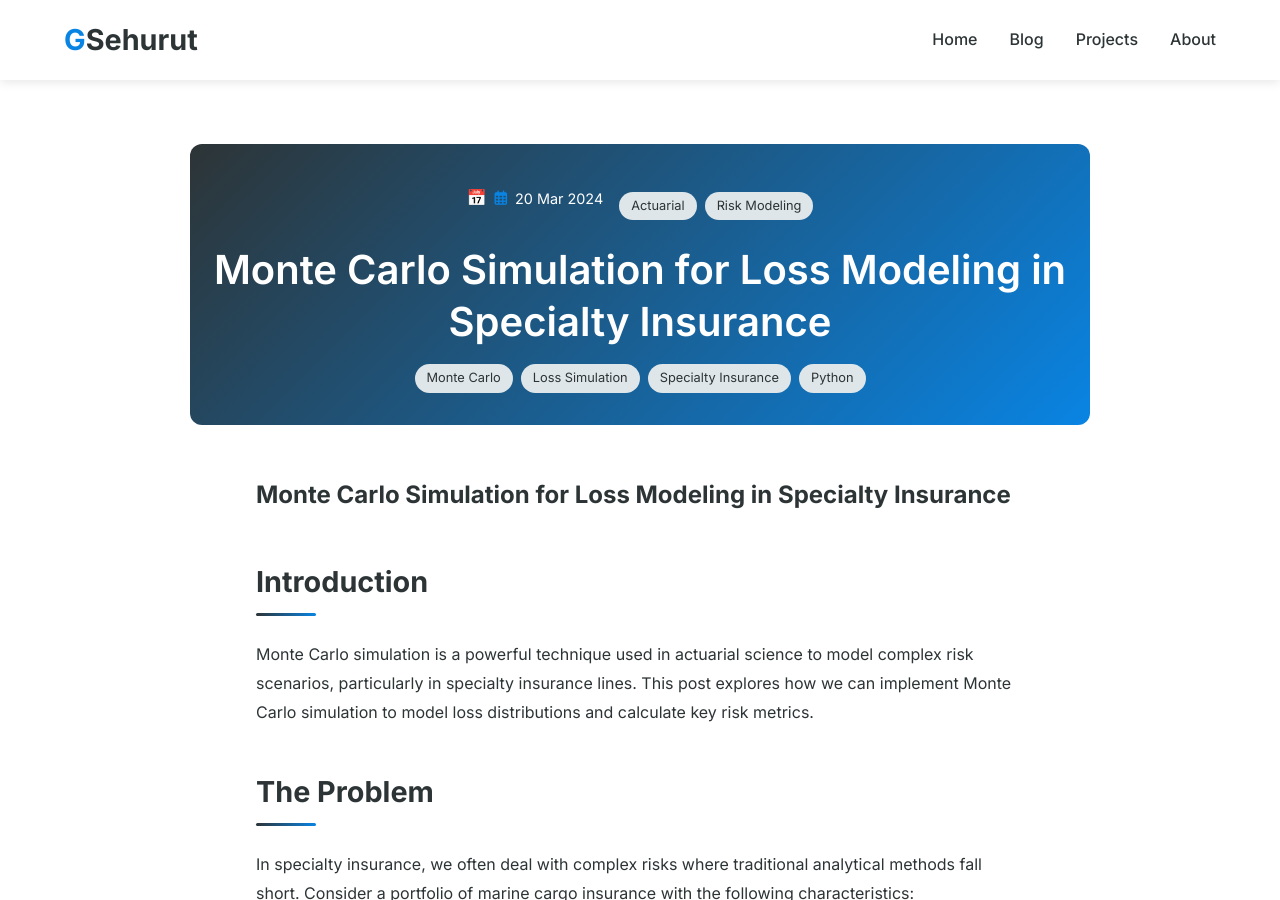
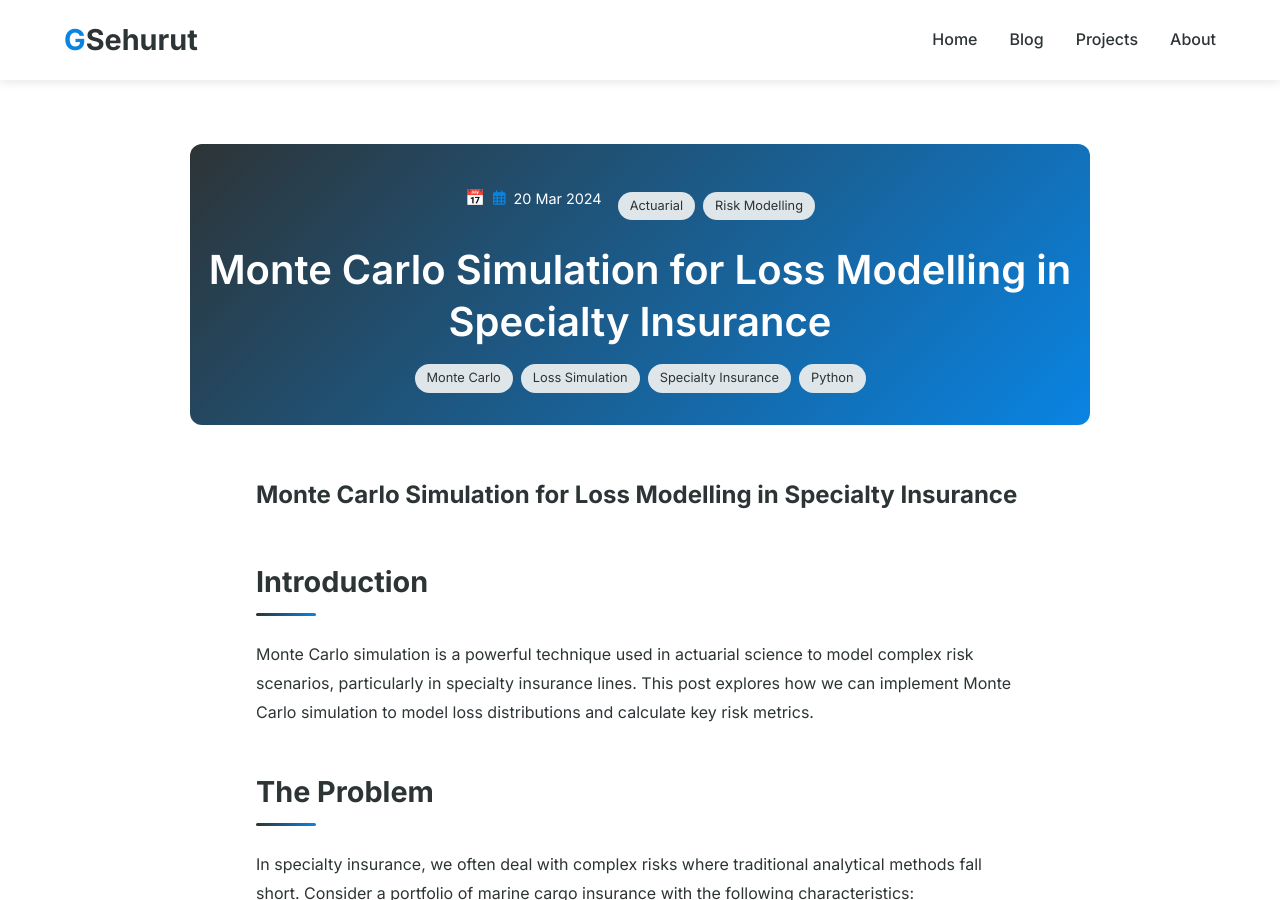
Before and after one commit to GSehurut/GSehurut.github.io, a Jekyll site: the page built from _posts/2024-03-20-loss-simulation-monte-carlo.md, in a window 1280 px wide and 900 px high. Built offline with Jekyll 4.4.1, drawn with Linux system fonts in a browser that asks for light colours; nearby versions of some CDN libraries.

Commit message:
updating the readme file

```diff
--- a/_posts/2024-03-20-loss-simulation-monte-carlo.md
+++ b/_posts/2024-03-20-loss-simulation-monte-carlo.md
@@ -1,13 +1,13 @@
 ---
 layout: post
-title: "Monte Carlo Simulation for Loss Modeling in Specialty Insurance"
+title: "Monte Carlo Simulation for Loss Modelling in Specialty Insurance"
 date: 2024-03-20
-categories: [Actuarial, Risk Modeling]
+categories: [Actuarial, Risk Modelling]
 tags: [Monte Carlo, Loss Simulation, Specialty Insurance, Python]
 image: /pictures/coding.jpg
 ---
 
-# Monte Carlo Simulation for Loss Modeling in Specialty Insurance
+# Monte Carlo Simulation for Loss Modelling in Specialty Insurance
 
 ## Introduction
 
```
Also changed, not shown: README.md.
